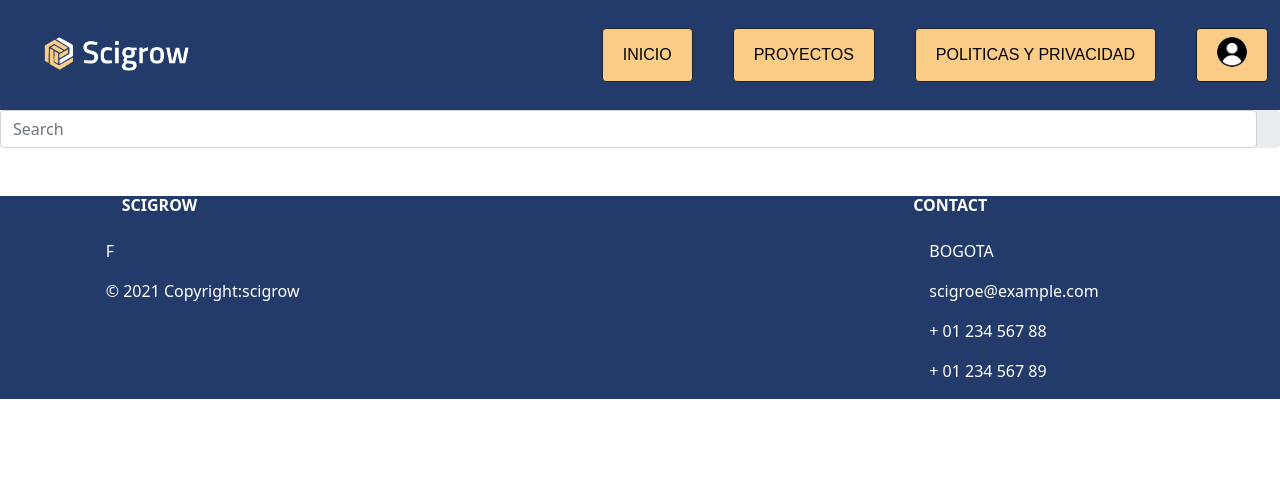
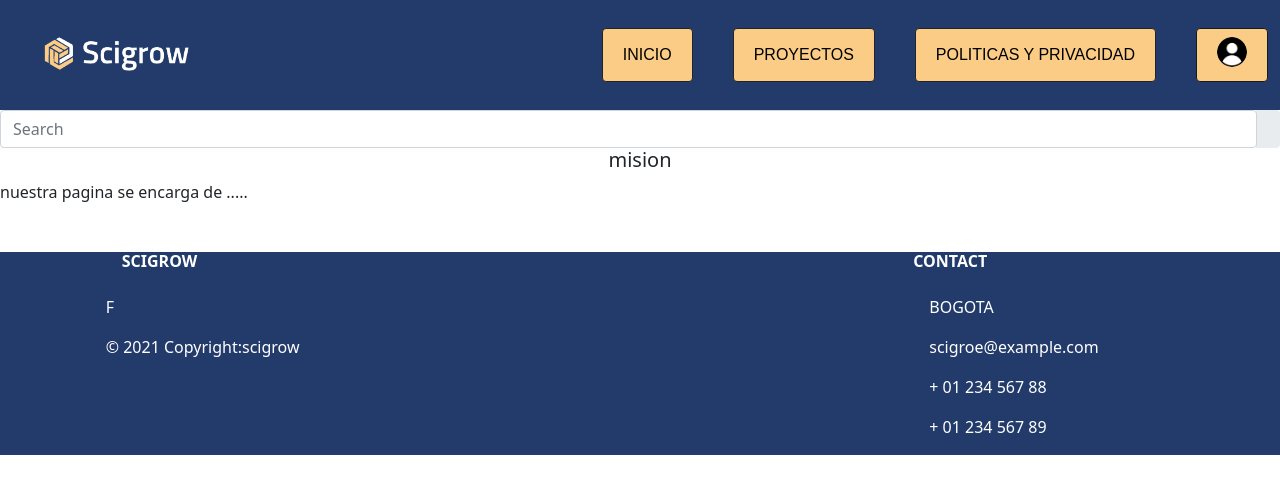
Before and after one commit to aalejoz25/scigrow-web, an Angular app: page / in a window 1280 px wide. Shown: the top 494 px of the page. Built offline with nearby package versions, Linux system fonts and the light colour scheme; a web font is replaced by a local one.

Commit message:
mision prueba

```diff
--- a/src/app/componentes/pagina_base/app.component.html
+++ b/src/app/componentes/pagina_base/app.component.html
@@ -5,4 +5,14 @@
       <i class="fas fa-search"></i>
     </span>
   </div>
+  <h5 style="text-align: center ;">
+    mision
+  </h5>
+<div>
+    <p style="text-align: justify;">
+nuestra pagina se encarga de .....
+    </p>
+</div>
+
+
 <app-footer></app-footer>
```
